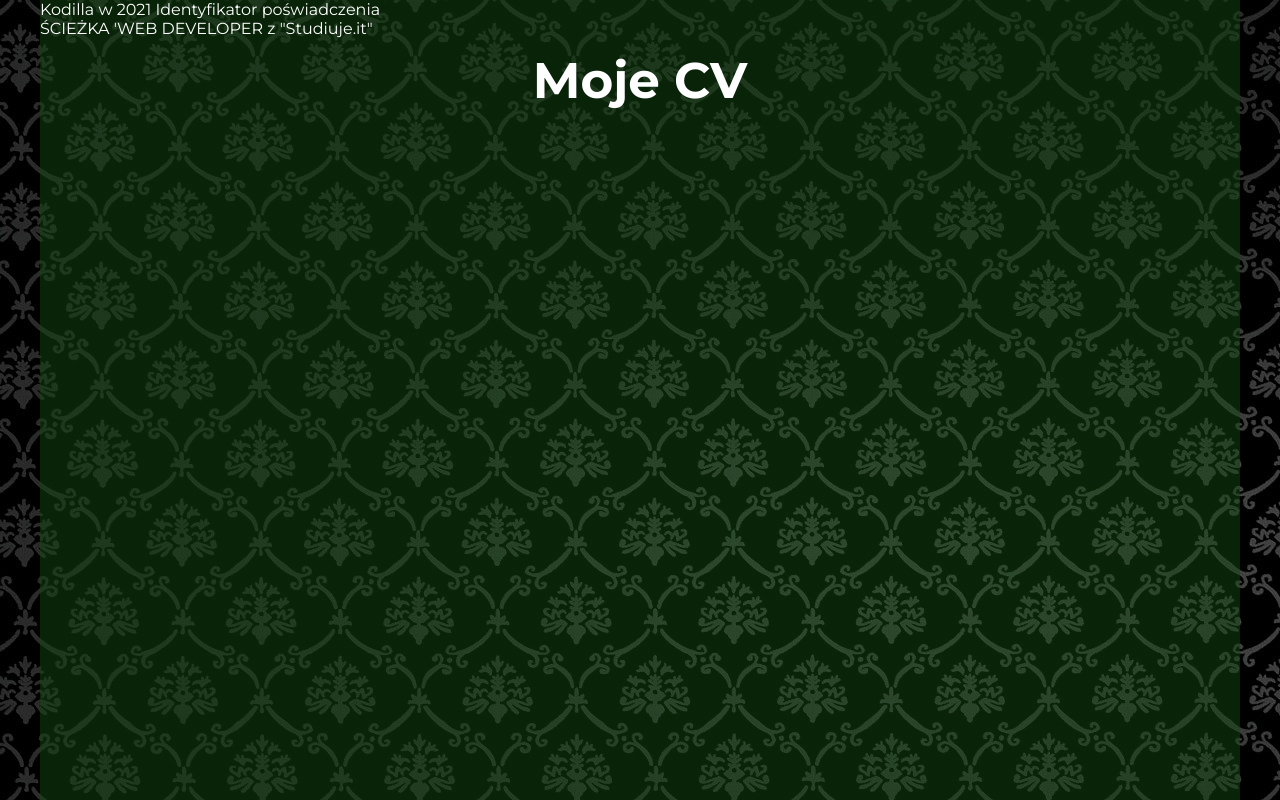
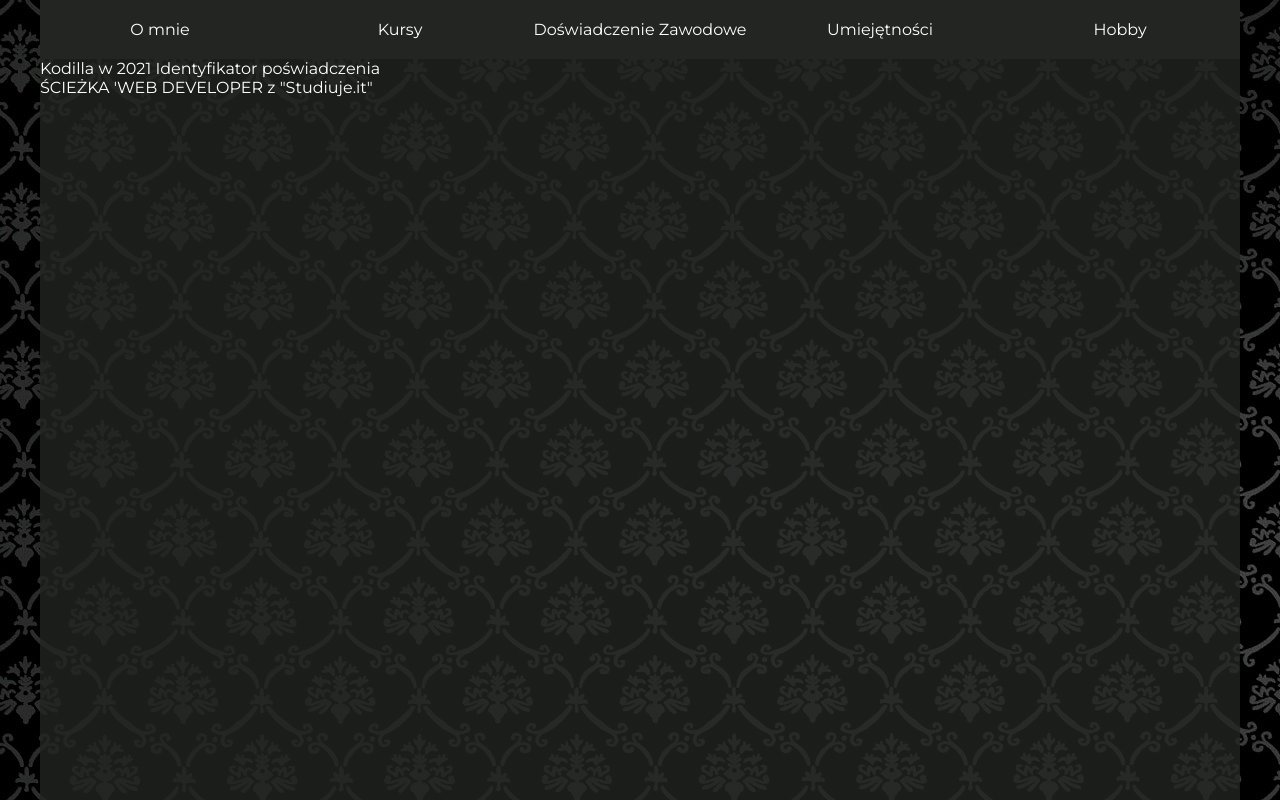
Before and after one commit to marcinsamarzewski/CVMARCIN, a website: page src/index.html in a window 1280 px wide. Drawn offline with Linux system fonts and the light colour scheme.

Commit message:
add files

```diff
--- a/src/css/style.css
+++ b/src/css/style.css
@@ -13,18 +13,24 @@ body {
 	min-height: 100vh;
 	max-width: 1200px;
 	margin: 0 auto;
-	position: relative;
-	background-color: rgba(19, 71, 19, 0.5);
+	background-color: rgba(34, 37, 34, 0.801);
 	font-family: 'Montserrat', 'sans-serif';
 	color: #fff;
 }
-h1 {
-	position: absolute;
-	font-size: 50px;
-	width: 50%;
-	padding: 40px 20px;
-	left: 50%;
-	top: 10%;
+ul {
+	display: flex;
+	list-style: none;
+	background-color: rgb(34, 37, 34);
+}
+li {
+	margin: 20px 0 20px 0;
 	text-align: center;
-	transform: translate(-50%, -50%);
+	flex-direction: row;
+	justify-content: center;
+	align-items: center;
+	flex-basis: 20%;
 }
+a {
+	text-decoration: none;
+	color: white;
+}
--- a/src/index.html
+++ b/src/index.html
@@ -9,13 +9,23 @@
     <meta name="keywords" content="Junior,CV,Programista,bez doświadczenia">
     <meta name="robots" content="follow">
     <link rel="stylesheet" href="./css/style.css">
+    <link rel="icon" type="image/x-icon" href="./images/favicon-32x32.png">
     <title>Marcin Samarzewski CV</title>
 </head>
 
 <body>
     <div class="wrapper">
+        <nav>
+            <ul>
+                <li><a href="">O mnie</a></li>
+                <li><a href="">Kursy</a></li>
+                <li><a href="">Doświadczenie Zawodowe</a></li>
+                <li><a href="">Umiejętności</a></li>
+                <li><a href="">Hobby</a></li>
+            </ul>
+        </nav>
         <header>
-            <h1>Moje CV</h1>
+
         </header>
         <main>
             <section class="experience">
```
Also changed, not shown: src/images/android-chrome-192x192.png (added), src/images/android-chrome-512x512.png (added), src/images/apple-touch-icon.png (added), src/images/favicon-16x16.png (added), src/images/favicon-32x32.png (added), src/images/favicon.ico (added), src/images/site.webmanifest (added).
